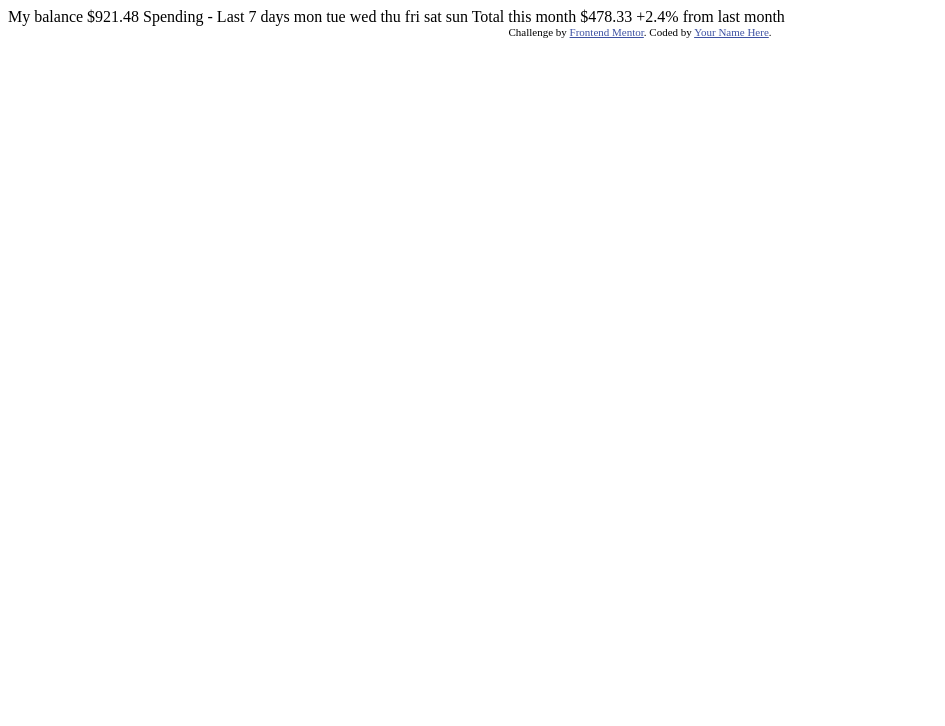
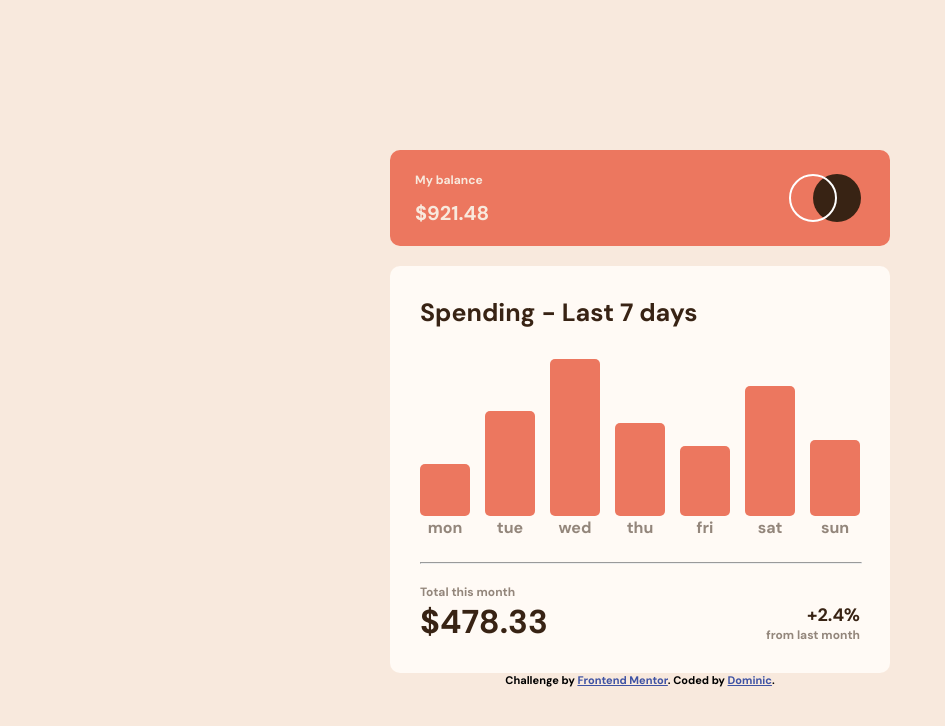
Before and after one commit to 18dschlangen/expenses-chart, a plain HTML site: page index.html in a window 1280 px wide. Shown: the whole page, without its empty margins (0-945 px from the left). Drawn offline with Linux system fonts and the light colour scheme.

Commit message:
solution

```diff
--- a/index.html
+++ b/index.html
@@ -1,43 +1,108 @@
 <!DOCTYPE html>
 <html lang="en">
-<head>
-  <meta charset="UTF-8">
-  <meta name="viewport" content="width=device-width, initial-scale=1.0"> <!-- displays site properly based on user's device -->
+  <head>
+    <meta charset="UTF-8" />
+    <meta name="viewport" content="width=device-width, initial-scale=1.0" />
+    <!-- displays site properly based on user's device -->
 
-  <link rel="icon" type="image/png" sizes="32x32" href="./images/favicon-32x32.png">
+    <link
+      rel="icon"
+      type="image/png"
+      sizes="32x32"
+      href="./images/favicon-32x32.png"
+    />
+    <link rel="stylesheet" href="./styles.css" />
+    <title>Frontend Mentor | Expenses chart component</title>
+  </head>
+  <body class="main">
+    <section class="top-section">
+      <div class="balance">
+        <p>My balance</p>
+        <div class="balancenum">$921.48</div>
+      </div>
+      <img src="./images/logo.svg" alt="" class="logo" />
+    </section>
+    <section class="bottom-section">
+      <div class="spending">Spending - Last 7 days</div>
+      <div class="week">
+        <div class="barcontainer">
+          <div class="bar" id="mon"></div>
+          <p>mon</p>
+        </div>
+        <div class="barcontainer">
+          <div class="bar" id="tue"></div>
+          <p>tue</p>
+        </div>
+        <div class="barcontainer">
+          <div class="bar" id="wed"></div>
+          <p>wed</p>
+        </div>
+        <div class="barcontainer">
+          <div class="bar" id="thu"></div>
+          <p>thu</p>
+        </div>
+        <div class="barcontainer">
+          <div class="bar" id="fri"></div>
+          <p>fri</p>
+        </div>
+        <div class="barcontainer">
+          <div class="bar" id="sat"></div>
+          <p>sat</p>
+        </div>
+        <div class="barcontainer">
+          <div class="bar" id="sun"></div>
+          <p>sun</p>
+        </div>
+      </div>
+      <hr style="width: 100%; color: hsl(27, 66%, 92%)" />
+      <div class="minicontainer">
+        <div class="left">
+          <div class="totaltext">Total this month</div>
+          <div class="total">$478.33</div>
+        </div>
+        <div class="right">
+          <div class="percentage">+2.4%</div>
+          <div class="percentagetext">from last month</div>
+        </div>
+      </div>
+    </section>
 
-  <title>Frontend Mentor | Expenses chart component</title>
+    <div class="attribution">
+      Challenge by
+      <a href="https://www.frontendmentor.io?ref=challenge" target="_blank"
+        >Frontend Mentor</a
+      >. Coded by <a href="#">Dominic</a>.
+    </div>
+  </body>
+  <script>
+    let mon = document.getElementById("mon");
+    let tue = document.getElementById("tue");
+    let wed = document.getElementById("wed");
+    let thu = document.getElementById("thu");
+    let fri = document.getElementById("fri");
+    let sat = document.getElementById("sat");
+    let sun = document.getElementById("sun");
 
-  <!-- Feel free to remove these styles or customise in your own stylesheet 👍 -->
-  <style>
-    .attribution { font-size: 11px; text-align: center; }
-    .attribution a { color: hsl(228, 45%, 44%); }
-  </style>
-</head>
-<body>
-
-  My balance
-  $921.48
-
-  Spending - Last 7 days
-
-  mon
-  tue
-  wed
-  thu
-  fri
-  sat
-  sun
-
-  Total this month
-  $478.33
-
-  +2.4%
-  from last month
-
-  <div class="attribution">
-    Challenge by <a href="https://www.frontendmentor.io?ref=challenge" target="_blank">Frontend Mentor</a>.
-    Coded by <a href="#">Your Name Here</a>.
-  </div>
-</body>
+    fetch("./data.json")
+      .then((response) => response.json())
+      .then((data) => {
+        console.log(data);
+        mon.style.height = data[0].amount * 3 + "px";
+        tue.style.height = data[1].amount * 3 + "px";
+        wed.style.height = data[2].amount * 3 + "px";
+        thu.style.height = data[3].amount * 3 + "px";
+        fri.style.height = data[4].amount * 3 + "px";
+        sat.style.height = data[5].amount * 3 + "px";
+        sun.style.height = data[6].amount * 3 + "px";
+        mon.innerHTML = `<div class="mon inner">${data[0].amount}</div>`;
+        tue.innerHTML = `<div class="tue inner">${data[1].amount}</div>`;
+        wed.innerHTML = `<div class="wed inner">${data[2].amount}</div>`;
+        thu.innerHTML = `<div class="thu inner">${data[3].amount}</div>`;
+        fri.innerHTML = `<div class="fri inner">${data[4].amount}</div>`;
+        sat.innerHTML = `<div class="sat inner">${data[5].amount}</div>`;
+        sun.innerHTML = `<div class="sun inner">${data[6].amount}</div>`;
+        console.log("innerMon", innerMon);
+      })
+      .catch((error) => console.log(error));
+  </script>
 </html>
--- /dev/null
+++ b/styles.css
@@ -0,0 +1,113 @@
+@import url("https://fonts.googleapis.com/css2?family=DM+Sans:ital,wght@0,700;1,400&display=swap");
+
+p {
+}
+div {
+}
+
+.attribution {
+  font-size: 11px;
+  text-align: center;
+}
+.attribution a {
+  color: hsl(228, 45%, 44%);
+}
+.main {
+  height: 500px;
+  width: 500px;
+  margin: auto;
+  margin-top: 150px;
+  background-color: hsl(27, 66%, 92%);
+  display: flex;
+  flex-direction: column;
+  font-family: "DM Sans", sans-serif;
+}
+.top-section {
+  margin-bottom: 20px;
+  display: flex;
+  background-color: hsl(10, 79%, 65%);
+  border-radius: 10px;
+}
+.bottom-section {
+  background-color: hsl(33, 100%, 98%);
+  border-radius: 10px;
+  padding: 30px;
+}
+.balance {
+  padding: 10px;
+  color: hsl(27, 66%, 92%);
+  font-size: 12px;
+  padding-left: 25px;
+  font-weight: 400;
+}
+.balancenum {
+  padding-bottom: 10px;
+  font-size: 20px;
+  font-weight: 700;
+}
+.logo {
+  padding-left: 58%;
+}
+.spending {
+  font-size: 25px;
+  color: hsl(25, 47%, 15%);
+}
+.week {
+  display: flex;
+  justify-content: space-between;
+  padding-top: 30px;
+  color: hsl(28, 10%, 53%);
+  text-align: center;
+  align-items: flex-end;
+}
+.minicontainer {
+  display: flex;
+  justify-content: space-between;
+  margin-top: 20px;
+}
+.left {
+}
+.right {
+  display: flex;
+  flex-direction: column;
+  margin-left: auto;
+  margin-top: auto;
+}
+.totaltext {
+  font-size: 12px;
+  color: hsl(28, 10%, 53%);
+}
+.total {
+  font-size: 33px;
+  color: hsl(25, 47%, 15%);
+}
+.percentage {
+  margin-left: auto;
+  font-size: 18px;
+  color: hsl(25, 47%, 15%);
+}
+.percentagetext {
+  font-size: 12px;
+  color: hsl(28, 10%, 53%);
+}
+.barcontainer {
+  display: flex;
+  flex-direction: column;
+}
+.bar {
+  height: 20px;
+  background-color: hsl(10, 79%, 65%);
+  width: 50px;
+  border-radius: 5px;
+  margin-bottom: -15px;
+}
+.bar:hover {
+  background-color: hsl(186, 34%, 60%);
+}
+.inner {
+  color: black;
+  visibility: hidden;
+}
+.bar:hover .inner {
+  visibility: visible;
+}
```
